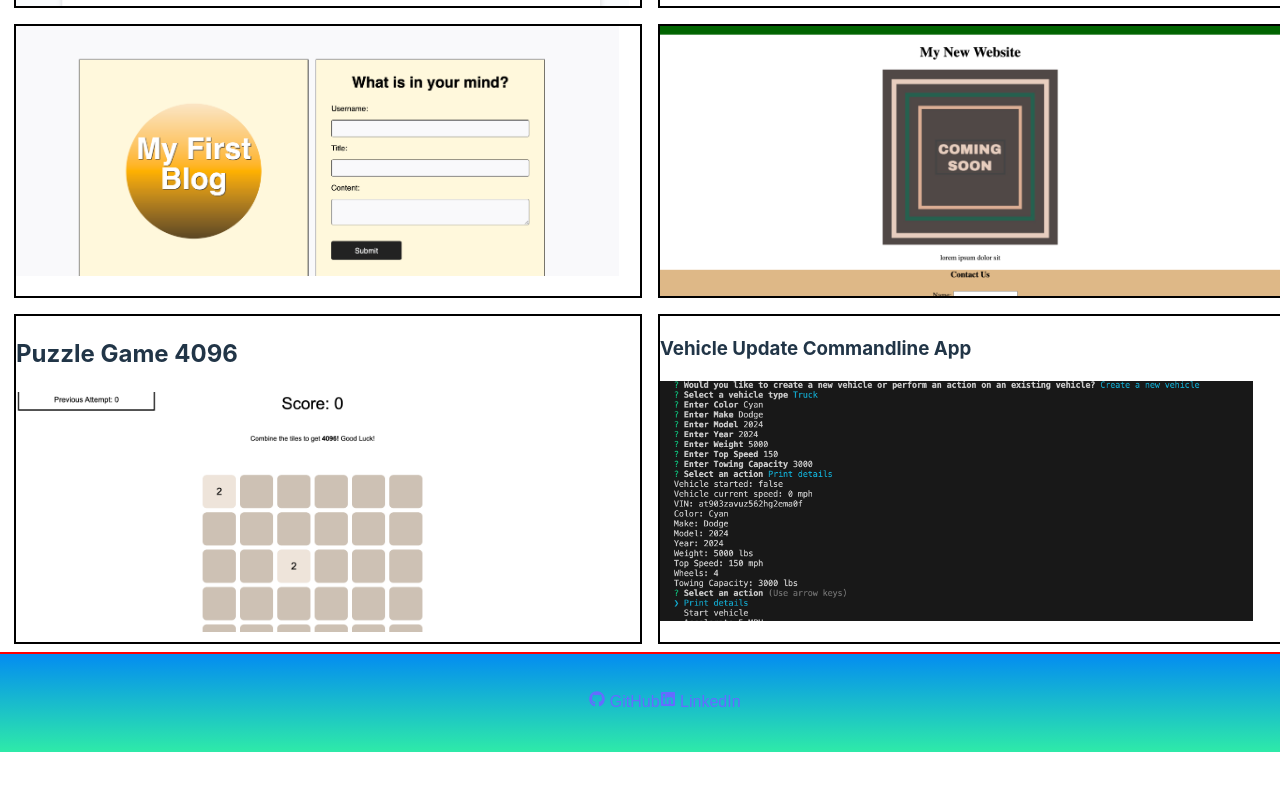
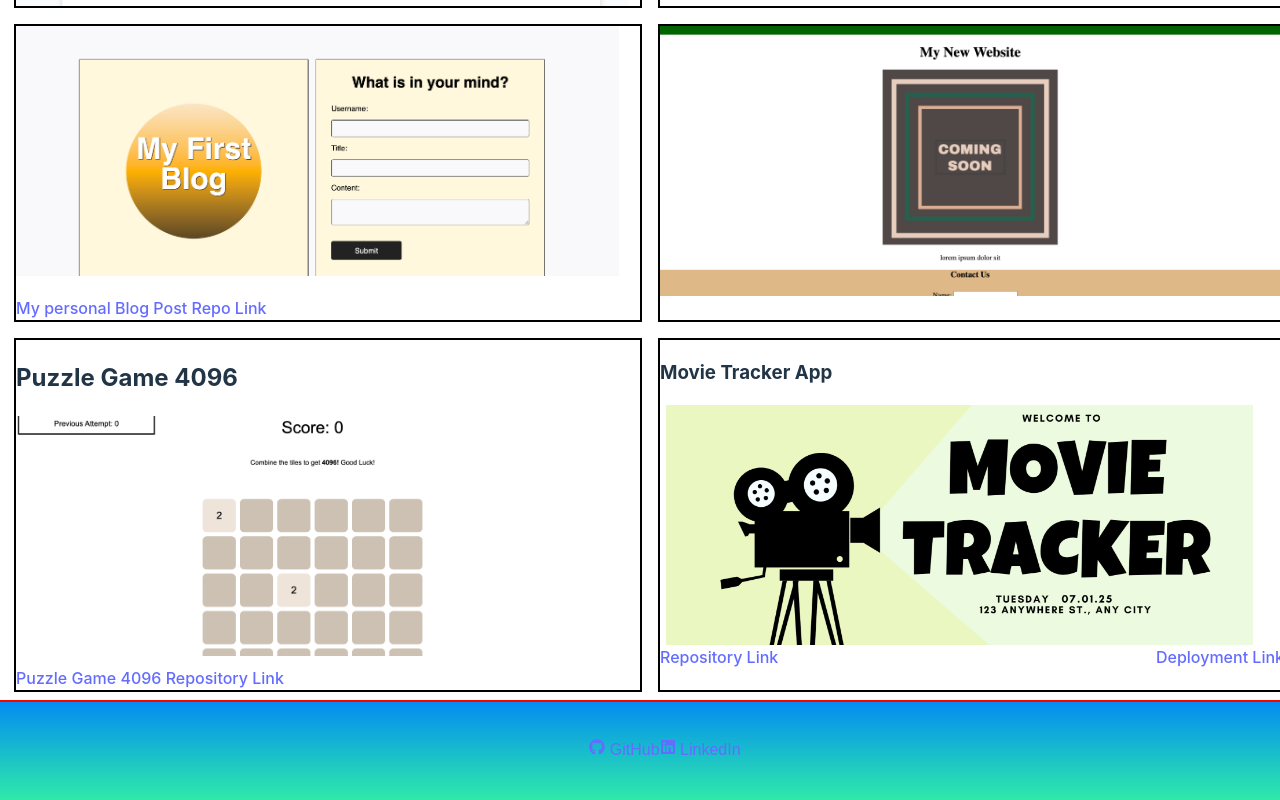
Before and after one commit to Plutarch1971/react-portfolio, a React (Vite) app: page /portfolio in a window 1280 px wide. Shown: the part 589-1389 px from the top of the page. Before the commit the page ends 1341 px from the top, so only its background shows below. Built offline with nearby package versions, Linux system fonts and the light colour scheme; a web font is replaced by a local one.

Commit message:
Added Movie Tracer with Links

```diff
--- a/src/pages/Portfolio/Portfolio.jsx
+++ b/src/pages/Portfolio/Portfolio.jsx
@@ -35,6 +35,9 @@ const Portfolio = () => {
                     }}
                     className="screenshot"
                     ></div>
+                    <div>
+                        <a href="https://github.com/Plutarch1971/my-personal-blog-post.git">My personal Blog Post Repo Link</a>
+                    </div>
                 </div>
 
                 <div className="box">
@@ -56,17 +59,26 @@ const Portfolio = () => {
                     }}
                     className="screenshot"
                     ></div>
+                    <div>
+                        <a href="https://github.com/JoeyVedder/4096.git">Puzzle Game 4096 Repository Link</a>
+                    </div>
                 </div>
 
                 <div className="box">
-                    <h3>Vehicle Update Commandline App</h3>
+                    <h3>Movie Tracker App</h3>
                     <div
                     style={{
-                        backgroundImage: "url('/Vehicle update application - commandline.png')"
+                        backgroundImage: "url('/movie-tracker-green.png')"
                     }}
                     className="screenshot"
-                    ></div>
+                    >
+                    </div>
+                 <div style={{display:'flex', justifyContent: 'space-between'}}>
+                 <a href="https://github.com/Plutarch1971/movie-tracker.git">Repository Link</a>
+                 <a href="https://movie-tracker-c1w4.onrender.com">Deployment Link</a>
                 </div>
+                </div>
+
             </div>
         </div>
     );
```
Also changed, not shown: public/movie-tracker-green.png (added), 1 other file (tests, documents, lock files or other folders).
